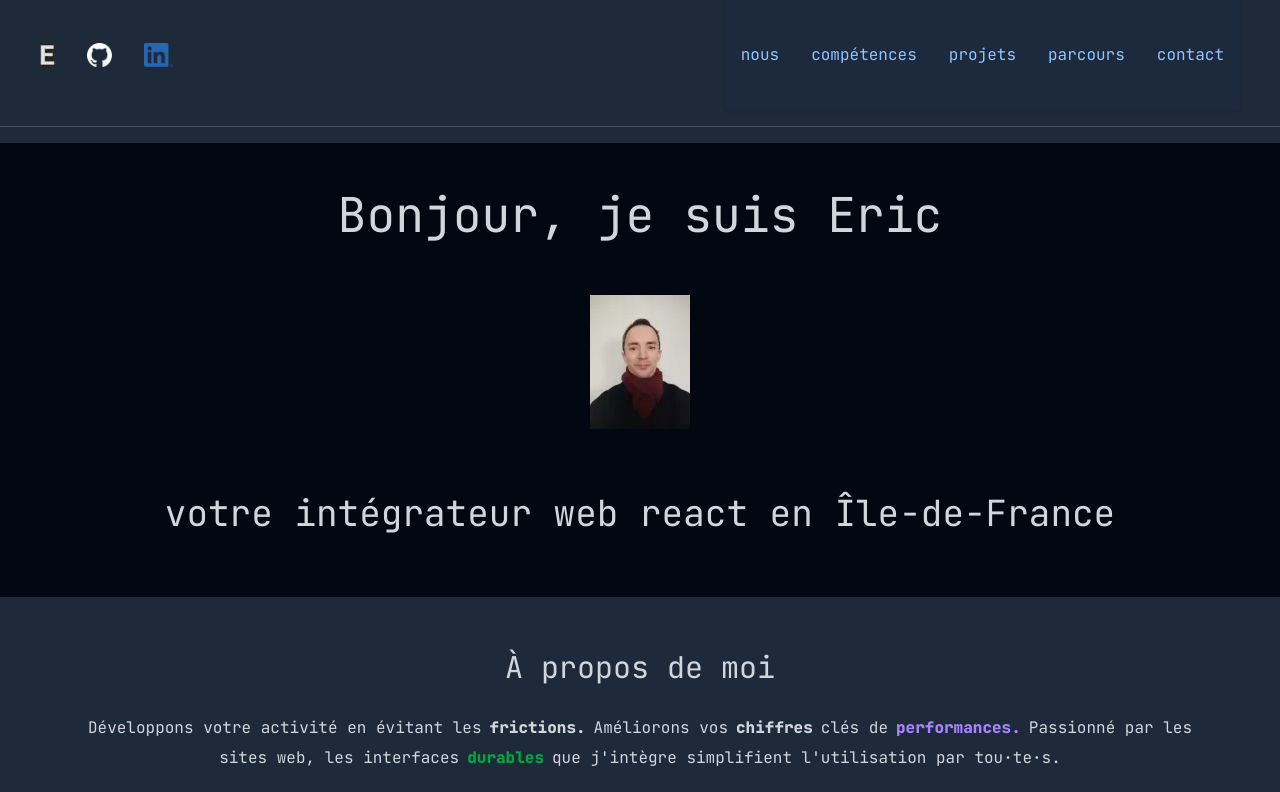
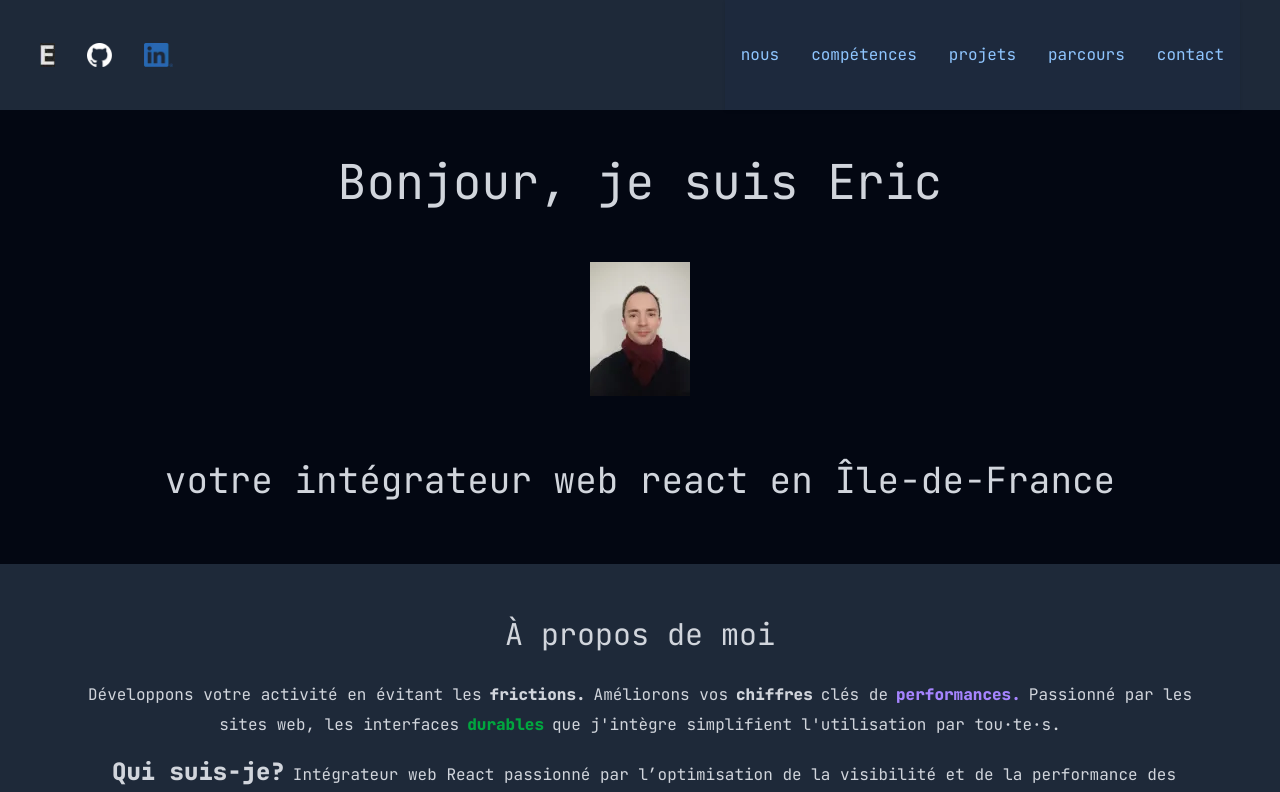
Before and after one commit to ericDev1o/OC900_p12_portfolio, a React (Vite) app: page / in a window 1280 px wide. Shown: the top 792 px of the page. Built offline with nearby package versions, Linux system fonts and the light colour scheme.

Commit message:
Header horizontal line is removed.

```diff
--- a/src/components/UI/Header.tsx
+++ b/src/components/UI/Header.tsx
@@ -1,8 +1,7 @@
 import HeadFootLogos from "../containers/HeadFootLogos";
 
 export default function Header() {
-    return <>
-        <header className='
+    return <header className='
         px-10
         flex
         justify-between
@@ -229,12 +228,4 @@
             </ul>
         </nav>
     </header>
-        <hr
-            className='
-                my-4
-                h-px
-                border-0
-                bg-gray-600'
-        />
-    </>
 }
```
Lines whose indentation alone changed are shown as unchanged.
